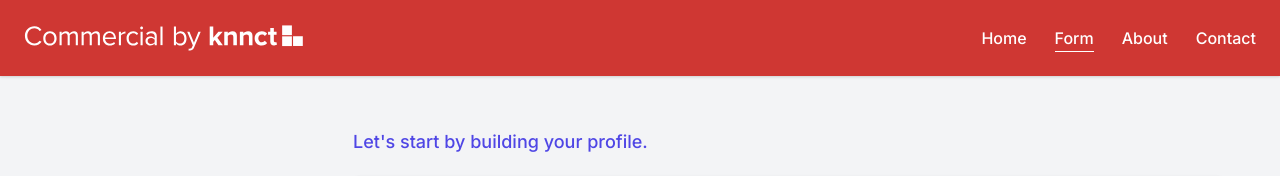
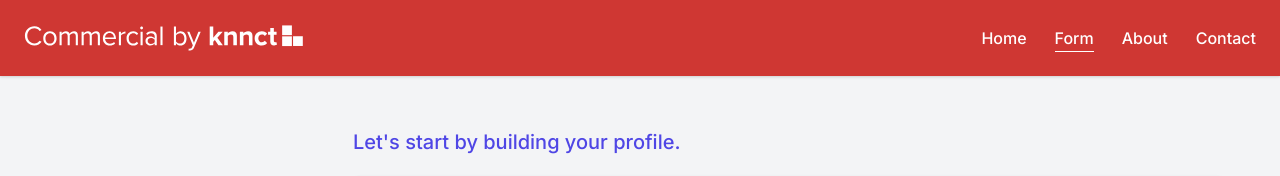
Before and after one commit to parssak/broker-app, a Vue app: page /form in a window 1280 px wide. Shown: the top 176 px of the page. Built offline with nearby package versions, Linux system fonts and the light colour scheme; what @tailwindcss/typography would draw is missing.

Commit message:
made text larger

```diff
--- a/src/views/form/BrokerQuestions.vue
+++ b/src/views/form/BrokerQuestions.vue
@@ -1,5 +1,5 @@
 <template>
-  <h3 :class="'text-lg font-medium mb-5 text-indigo-600'">
+  <h3 :class="'text-xl font-medium mb-5 text-indigo-600'">
     {{ steps.find((step) => step.status === "current")?.tagline }}
   </h3>
   <Form
```
